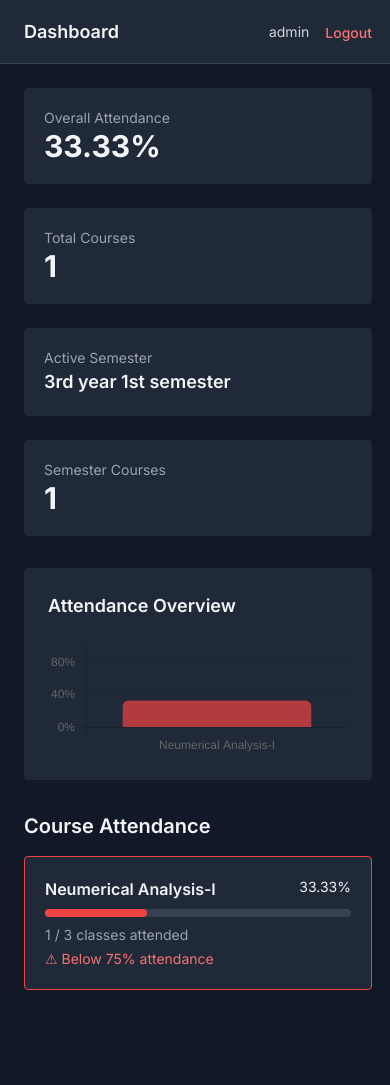
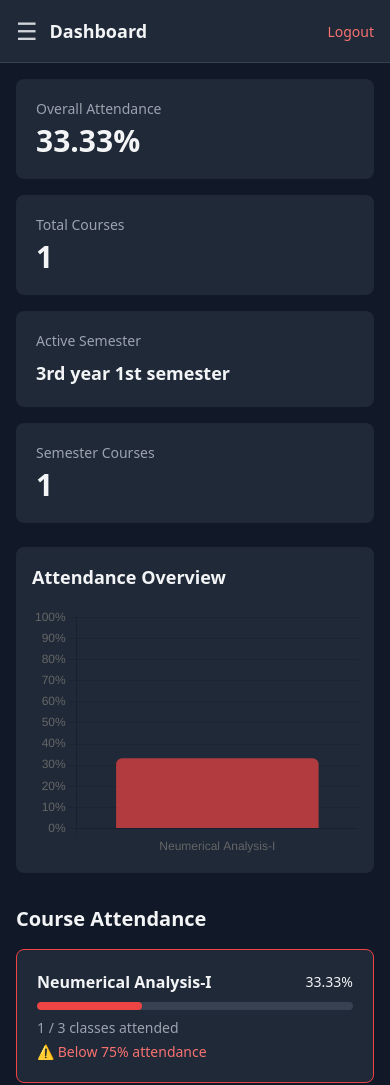
Before and after one commit to devzaz/Academic_Tracker, a Django app: page / in a window 390 px wide. Run offline with Django 5.2, Linux system fonts and the light colour scheme; a user stored in the database is signed in; data comes from the database, SQL or seed files in the repository; both versions use the stored data as it was after the commit; parts of the project's set-up code (start-up, migrations or seed data) failed here and were passed over; some libraries are stand-ins or nearby versions.

Commit message:
minor frontend changes
make mobile responsive(file hub dashboard, dashboard , login page
)

```diff
--- a/core/forms.py
+++ b/core/forms.py
@@ -312,7 +312,8 @@ class SignupForm(UserCreationForm):
             }),
             'dob': forms.DateInput(attrs={
                 'type': 'date',
-                'class': 'w-full px-4 py-2 rounded-lg bg-gray-900 border border-gray-700 text-white focus:outline-none focus:ring-2 focus:ring-blue-600'
+                'class': 'w-full px-4 py-2 rounded-lg bg-gray-900 border border-gray-700 text-white focus:outline-none focus:ring-2 focus:ring-blue-600',
+                'placeholder': 'Enter your date of birth'
             }),
         }
 # class SignupForm(UserCreationForm):
--- a/templates/base/base.html
+++ b/templates/base/base.html
@@ -2,6 +2,8 @@
 <html lang="en">
 <head>
     <meta charset="UTF-8">
+    <meta name="viewport" content="width=device-width, initial-scale=1">
+
     <title>{% block title %}Academic Tracker{% endblock %}</title>
 
     <script src="https://cdn.tailwindcss.com"></script>
@@ -12,23 +14,35 @@
     </script>
 
     <link href="https://fonts.googleapis.com/css2?family=Inter:wght@400;500;600;700&display=swap" rel="stylesheet">
-
-    <style>
-        body { font-family: 'Inter', sans-serif; }
-    </style>
 </head>
 
-<body class="dark bg-gray-900 text-gray-100">
-    <div class="flex h-screen">
+<body class="dark bg-gray-900 text-gray-100 overflow-x-hidden">
+
+<div class="flex h-screen overflow-hidden">
+
+    <!-- Mobile overlay -->
+    <div id="sidebarOverlay"
+         class="fixed inset-0 bg-black/50 z-30 hidden md:hidden"
+         onclick="toggleSidebar()"></div>
+
     {% include 'base/sidebar.html' %}
 
     <div class="flex-1 flex flex-col">
         {% include 'base/navbar.html' %}
 
-            <main class="p-6 overflow-y-auto">
+        <main class="p-4 sm:p-6 overflow-y-auto">
             {% block content %}{% endblock %}
         </main>
     </div>
 </div>
+
+<script>
+function toggleSidebar() {
+  const sidebar = document.getElementById('sidebar')
+  sidebar.classList.toggle('hidden')
+  sidebar.classList.toggle('-translate-x-full')
+}
+</script>
+
 </body>
 </html>
--- a/templates/base/navbar.html
+++ b/templates/base/navbar.html
@@ -1,15 +1,29 @@
-<header class="h-16 bg-gray-800 border-b border-gray-700 flex items-center justify-between px-6">
-    <h1 class="text-lg font-semibold">Dashboard</h1>
+<header class="h-16 bg-gray-800 border-b border-gray-700 flex items-center justify-between px-4 sm:px-6">
+
+    <div class="flex items-center gap-3">
+        <!-- Mobile menu button -->
+        <button
+            type="button"
+            onclick="toggleSidebar()"
+            class="flex md:hidden text-gray-300 text-2xl">
+            ☰
+        </button>
+
+
+        <h1 class="text-lg font-semibold">
+            Dashboard
+        </h1>
+    </div>
 
     <div class="flex items-center gap-4">
-        <span class="text-sm text-gray-300">
+        <span class="text-sm text-gray-300 hidden sm:block">
             {{ request.user.username }}
         </span>
 
         <form method="post" action="{% url 'logout' %}">
             {% csrf_token %}
             <button type="submit"
-                class="text-red-400 hover:text-red-300 text-sm font-medium">
+                    class="text-red-400 hover:text-red-300 text-sm font-medium">
                 Logout
             </button>
         </form>
--- a/templates/base/sidebar.html
+++ b/templates/base/sidebar.html
@@ -1,79 +1,67 @@
-<aside class="w-64 bg-gray-800 border-r border-gray-700 hidden md:block">
-    <div class="p-6 text-xl font-bold">
+<aside id="sidebar"
+class="fixed inset-y-0 left-0 z-40 w-64 bg-gray-800 border-r border-gray-700
+hidden md:block md:static
+transform md:translate-x-0 -translate-x-full
+transition-transform duration-300">
+
+    <!-- Logo -->
+    <div class="p-6 text-xl font-bold border-b border-gray-700">
         🎓 Tracker
     </div>
 
-    <nav class="px-4 space-y-2">
-        <a href="{% url 'dashboard' %}"
-           class="block px-4 py-2 rounded hover:bg-gray-700">
+    <!-- Navigation -->
+    <nav class="px-4 py-4 space-y-1 overflow-y-auto h-[calc(100%-4.5rem)]">
+
+        <a href="{% url 'dashboard' %}" class="block px-4 py-2 rounded hover:bg-gray-700">
             Dashboard
         </a>
 
-        <a href="{% url 'tomorrow_classes' %}"
-            class="block px-4 py-2 rounded hover:bg-gray-700">
+        <a href="{% url 'tomorrow_classes' %}" class="block px-4 py-2 rounded hover:bg-gray-700">
             Tomorrow’s Classes
         </a>
 
-         <a href="{% url 'mark_attendance' %}"
-            class="block px-4 py-2 rounded hover:bg-gray-700">
+        <a href="{% url 'mark_attendance' %}" class="block px-4 py-2 rounded hover:bg-gray-700">
             Mark Attendance
         </a>
 
-         <a href="{% url 'assessment_list' %}"
-            class="block px-4 py-2 rounded hover:bg-gray-700">
+        <a href="{% url 'smart_attendance' %}" class="block px-4 py-2 rounded hover:bg-gray-700">
+            Smart Attendance
+        </a>
+
+        <a href="{% url 'class_history_courses' %}" class="block px-4 py-2 rounded hover:bg-gray-700">
+            Class History
+        </a>
+
+        <a href="{% url 'assessment_list' %}" class="block px-4 py-2 rounded hover:bg-gray-700">
             Exam Planner
         </a>
 
-         <a href="{% url 'attendance_stats' %}"
-            class="block px-4 py-2 rounded hover:bg-gray-700">
+        <a href="{% url 'attendance_stats' %}" class="block px-4 py-2 rounded hover:bg-gray-700">
             Attendance Stats
         </a>
 
-         <a href="{% url 'smart_attendance' %}"
-            class="block px-4 py-2 rounded hover:bg-gray-700">
-            Smart Attendance
-         </a>
-
-         <a href="{% url 'class_history_courses' %}"
-            class="block px-4 py-2 rounded hover:bg-gray-700">
-            Class History
-         </a>
-
-         <a href="{% url 'academic_calendar' %}"
-            class="block px-4 py-2 rounded hover:bg-gray-700">
+        <a href="{% url 'academic_calendar' %}" class="block px-4 py-2 rounded hover:bg-gray-700">
             Events & Holidays
         </a>
 
-
-
-        <a href="{% url 'semester_list' %}"
-           class="block px-4 py-2 rounded hover:bg-gray-700">
+        <a href="{% url 'semester_list' %}" class="block px-4 py-2 rounded hover:bg-gray-700">
             Semesters
         </a>
 
-        <a href="{% url 'course_list' %}"
-           class="block px-4 py-2 rounded hover:bg-gray-700">
+        <a href="{% url 'course_list' %}" class="block px-4 py-2 rounded hover:bg-gray-700">
             Courses
         </a>
 
-         <a href="{% url 'marks_overview' %}"
-            class="block px-4 py-2 rounded hover:bg-gray-700">
+        <a href="{% url 'marks_overview' %}" class="block px-4 py-2 rounded hover:bg-gray-700">
             Marks
         </a>
 
-         <a href="{% url 'file_hub' %}"
-            class="block px-4 py-2 rounded hover:bg-gray-700">
+        <a href="{% url 'file_hub' %}" class="block px-4 py-2 rounded hover:bg-gray-700">
             Files
         </a>
 
-         <!-- {% if request.user.is_superuser %}
-            <a href="{% url 'approve_users' %}"
-               class="block px-4 py-2 rounded hover:bg-gray-700 text-yellow-400">
-               User Approvals
-            </a>
-         {% endif %} -->
-
         {% if request.user.is_superuser %}
+        <!-- Admin section -->
         <div class="mt-4 border-t border-gray-700 pt-4">
             <p class="px-4 text-xs uppercase tracking-wider text-gray-400 mb-2">
                 Admin
@@ -91,11 +79,5 @@
         </div>
         {% endif %}
 
-
-
-
-
-
-
     </nav>
 </aside>
--- a/templates/dashboard.html
+++ b/templates/dashboard.html
@@ -1,34 +1,36 @@
 {% extends 'base/base.html' %}
+
+{% block title %}Dashboard{% endblock %}
 
 {% block content %}
 
 <!-- ================= TOP STATS ================= -->
-<div class="grid grid-cols-1 md:grid-cols-4 gap-6 mb-8">
+<div class="grid grid-cols-1 sm:grid-cols-2 lg:grid-cols-4 gap-4 mb-6">
 
-    <div class="bg-gray-800 p-5 rounded">
+    <div class="bg-gray-800 p-5 rounded-lg">
         <p class="text-sm text-gray-400">Overall Attendance</p>
-        <p class="text-3xl font-bold">
+        <p class="text-3xl font-bold mt-1">
             {{ overall_percentage }}%
         </p>
     </div>
 
-    <div class="bg-gray-800 p-5 rounded">
+    <div class="bg-gray-800 p-5 rounded-lg">
         <p class="text-sm text-gray-400">Total Courses</p>
-        <p class="text-3xl font-bold">
+        <p class="text-3xl font-bold mt-1">
             {{ course_data|length }}
         </p>
     </div>
 
-    <div class="bg-gray-800 p-5 rounded">
+    <div class="bg-gray-800 p-5 rounded-lg">
         <p class="text-sm text-gray-400">Active Semester</p>
-        <p class="text-lg font-semibold">
+        <p class="text-lg font-semibold mt-2">
             {{ active_semester.name|default:"None" }}
         </p>
     </div>
 
-    <div class="bg-gray-800 p-5 rounded">
+    <div class="bg-gray-800 p-5 rounded-lg">
         <p class="text-sm text-gray-400">Semester Courses</p>
-        <p class="text-3xl font-bold">
+        <p class="text-3xl font-bold mt-1">
             {{ semester_courses }}
         </p>
     </div>
@@ -36,12 +38,15 @@
 </div>
 
 <!-- ================= ATTENDANCE CHART ================= -->
-<div class="bg-gray-800 p-6 rounded mb-8">
+<div class="bg-gray-800 p-4 sm:p-6 rounded-lg mb-8">
     <h2 class="text-lg font-semibold mb-4">
         Attendance Overview
     </h2>
 
-    <canvas id="attendanceChart" height="120"></canvas>
+    <!-- Chart container (prevents overflow on mobile) -->
+    <div class="relative w-full overflow-x-auto">
+        <canvas id="attendanceChart" class="w-full min-h-[250px]"></canvas>
+    </div>
 </div>
 
 <!-- ================= COURSE ATTENDANCE ================= -->
@@ -49,25 +54,28 @@
     Course Attendance
 </h2>
 
-<div class="grid md:grid-cols-2 gap-6">
+<div class="grid grid-cols-1 md:grid-cols-2 gap-4">
+
     {% for c in course_data %}
-        <div class="bg-gray-800 p-5 rounded border
+    <div class="bg-gray-800 p-5 rounded-lg border
         {% if c.warning %}
             border-red-500
         {% else %}
             border-gray-700
         {% endif %}
     ">
-            <div class="flex justify-between mb-2">
-                <h3 class="font-semibold">
+
+        <div class="flex justify-between items-center mb-2">
+            <h3 class="font-semibold truncate">
                 {{ c.course.name }}
             </h3>
-                <span class="text-sm">
+            <span class="text-sm font-medium">
                 {{ c.percentage }}%
             </span>
         </div>
 
-            <div class="bg-gray-700 h-2 rounded">
+        <!-- Progress bar -->
+        <div class="bg-gray-700 h-2 rounded overflow-hidden">
             <div
                 class="h-2 rounded
                 {% if c.warning %}
@@ -89,12 +97,14 @@
             ⚠ Below 75% attendance
         </p>
         {% endif %}
+
     </div>
     {% empty %}
     <p class="text-gray-400">
         No courses found.
     </p>
     {% endfor %}
+
 </div>
 
 <!-- ================= CHART SCRIPT ================= -->
@@ -103,7 +113,7 @@
 <script>
 const ctx = document.getElementById('attendanceChart');
 
-    const attendanceChart = new Chart(ctx, {
+new Chart(ctx, {
     type: 'bar',
     data: {
         labels: [
@@ -132,6 +142,7 @@
     },
     options: {
         responsive: true,
+        maintainAspectRatio: false,
         plugins: {
             legend: {
                 display: false
```
Also changed, not shown: templates/auth/login.html (+25 -13 lines), templates/files/hub.html (+11 -30 lines), db.sqlite3. Lines whose indentation alone changed are shown as unchanged.
